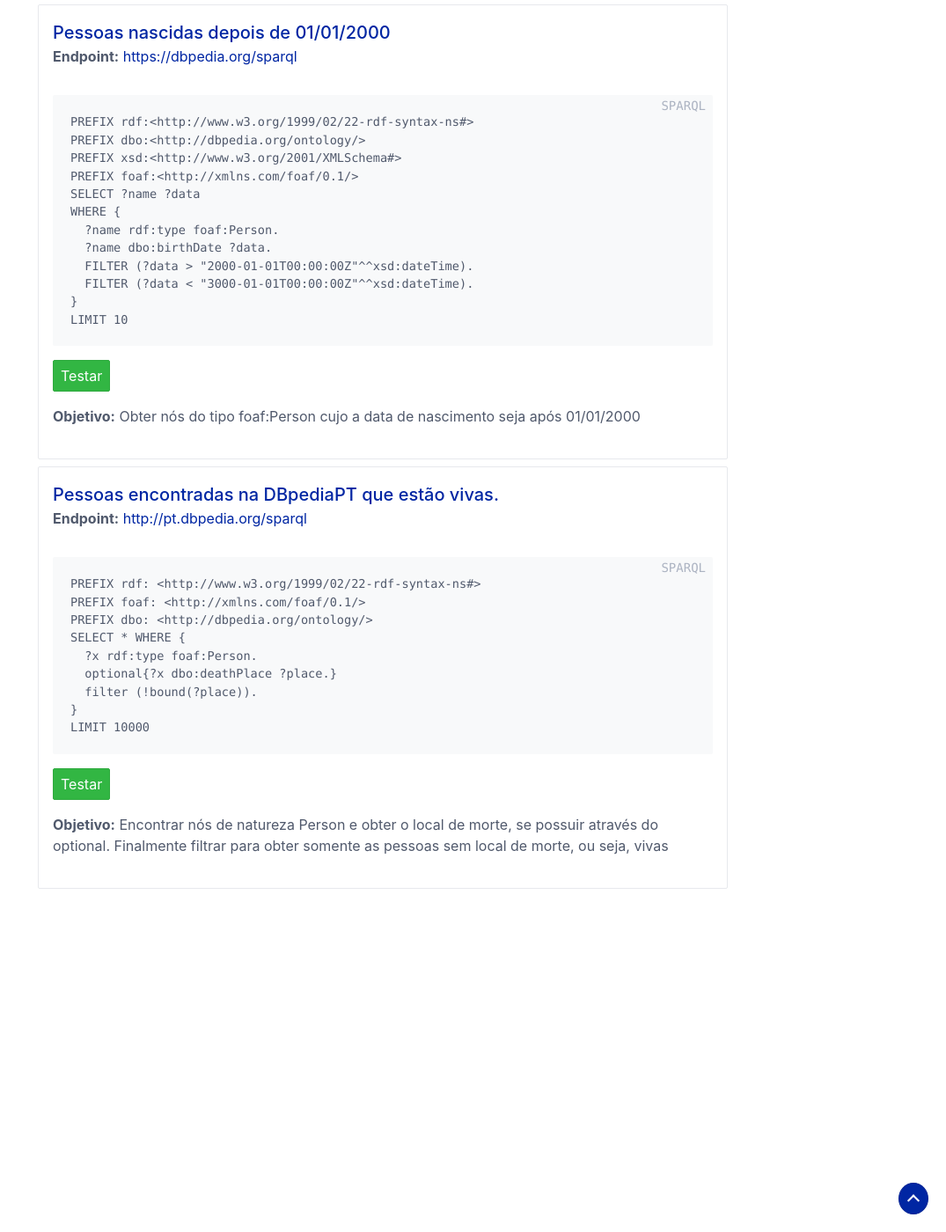
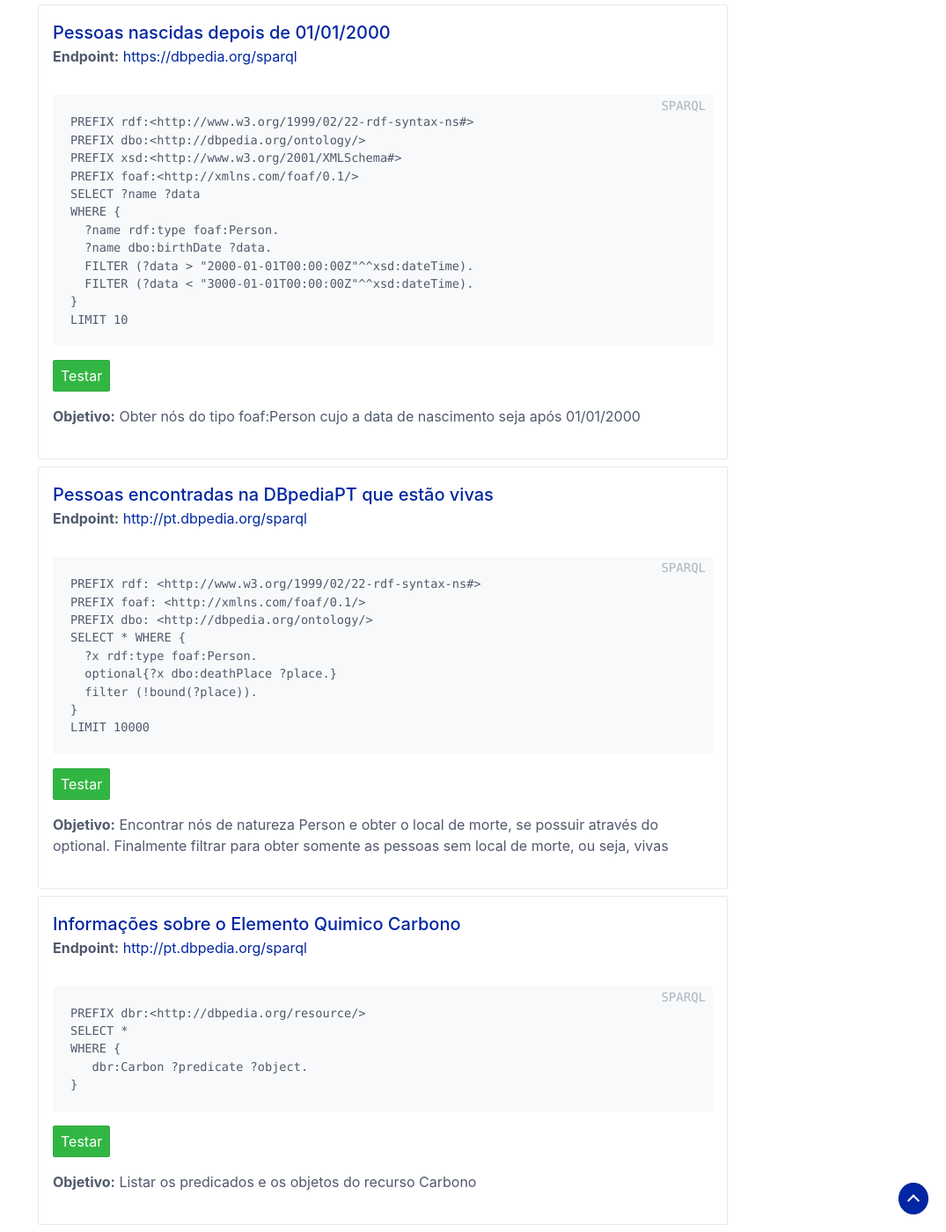
Before and after one commit to LinkedOpenDataUFRJ/Semantic-Data, a Jekyll site: the page built from index.html, in a window 1280 px wide and 1400 px high, scrolled down 961 px. Shown: the whole window at 88% size, without its empty margins (205-1280 px from the left). Built offline with Jekyll 4.4.1, drawn with Linux system fonts in a browser that asks for light colours.

Commit message:
Update sparql.yml

```diff
--- a/_data/sparql.yml
+++ b/_data/sparql.yml
@@ -42,7 +42,7 @@
   goal: Obter nós do tipo foaf:Person cujo a data de nascimento seja após 01/01/2000
   level: 2
 
-- title: Pessoas encontradas na DBpediaPT que estão vivas.
+- title: Pessoas encontradas na DBpediaPT que estão vivas
   endpoint: http://pt.dbpedia.org/sparql
   query: |+
     PREFIX rdf: <http://www.w3.org/1999/02/22-rdf-syntax-ns#>
@@ -56,3 +56,14 @@
     LIMIT 10000
   goal: Encontrar nós de natureza Person e obter o local de morte, se possuir através do optional. Finalmente filtrar para obter somente as pessoas sem local de morte, ou seja, vivas
   level: 2
+
+- title: Informações sobre o Elemento Quimico Carbono
+  endpoint: http://pt.dbpedia.org/sparql
+  query: |+
+    PREFIX dbr:<http://dbpedia.org/resource/>
+    SELECT *
+    WHERE {
+       dbr:Carbon ?predicate ?object.
+    }
+  goal: Listar os predicados e os objetos do recurso Carbono
+  level: 1
```
